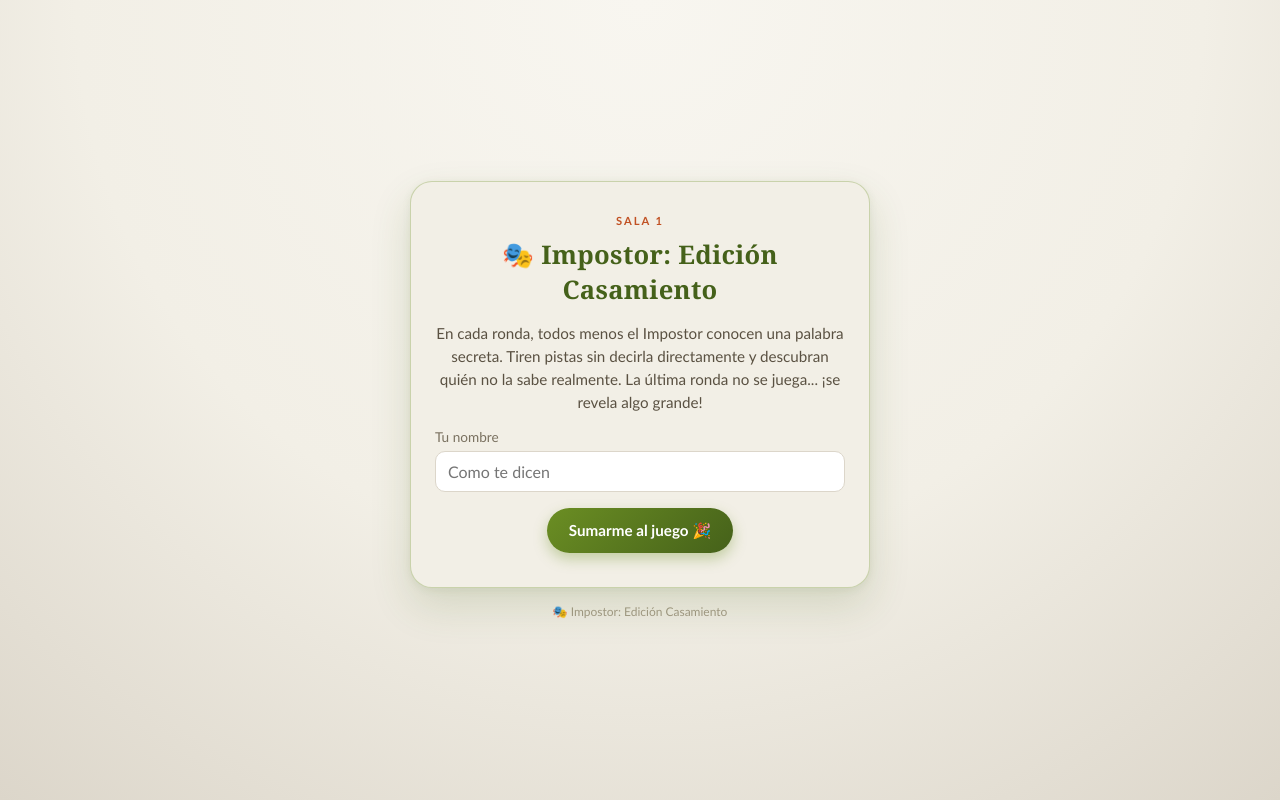
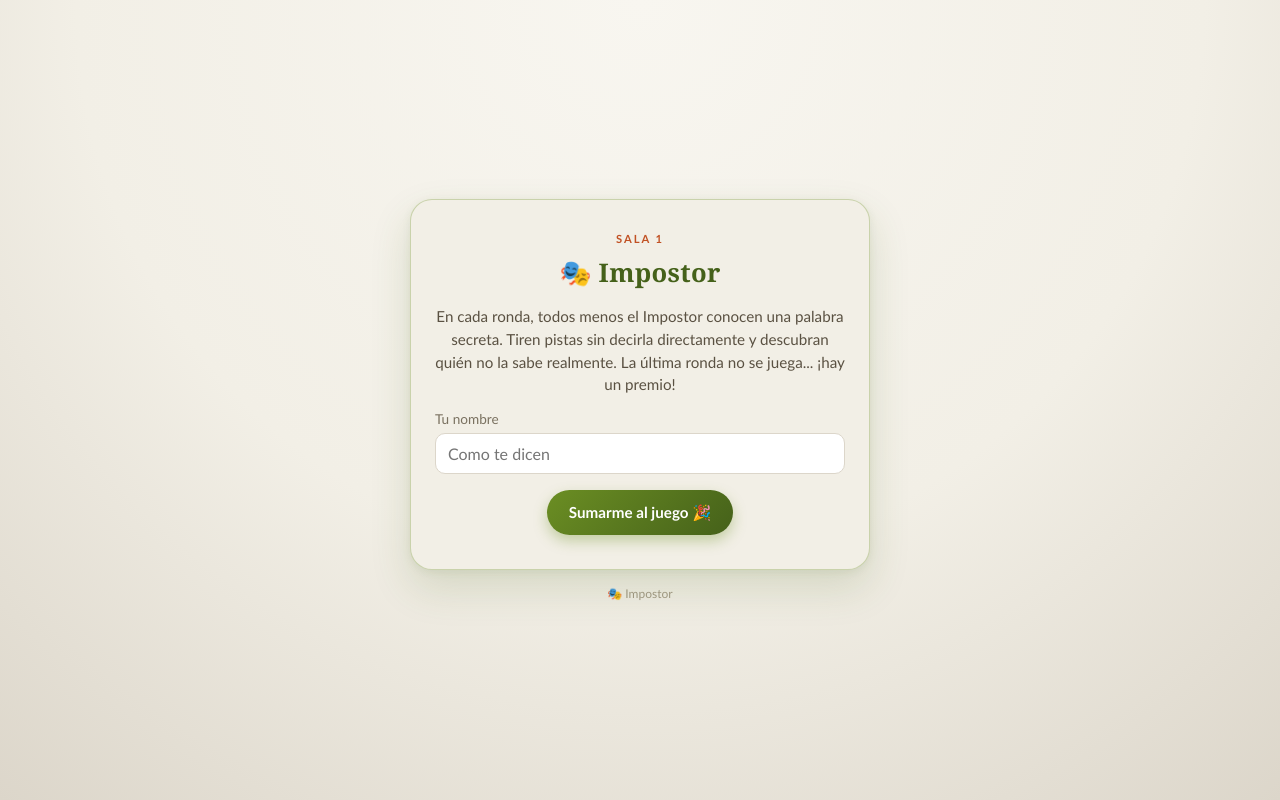
Before and after one commit to brunojpieruzzi/elImpostor, a Next.js app: page /join/1 in a window 1280 px wide. Built offline with nearby package versions, Linux system fonts and the light colour scheme.

Commit message:
Remove wedding branding from pre-reveal copy
Title, intro text and metadata no longer hint at a wedding; the final
round is framed generically as a prize reveal instead.

Co-Authored-By: Claude Sonnet 5 <noreply@anthropic.com>

```diff
--- a/app/host/page.js
+++ b/app/host/page.js
@@ -142,7 +142,7 @@ export default function HostPage() {
     return (
       <div className="screen">
         <div className="eyebrow">Panel del anfitrión</div>
-        <h1>🎭 Impostor: Edición Casamiento</h1>
+        <h1>🎭 Impostor</h1>
         <p>
           Creá una sala y compartí el QR con tus invitados. Cada uno entra
           desde su propio celular.
--- a/app/join/[code]/JoinClient.js
+++ b/app/join/[code]/JoinClient.js
@@ -103,11 +103,11 @@ export default function JoinClient({ code }) {
     return (
       <div className="screen">
         <div className="eyebrow">Sala {code}</div>
-        <h1>🎭 Impostor: Edición Casamiento</h1>
+        <h1>🎭 Impostor</h1>
         <p>
           En cada ronda, todos menos el Impostor conocen una palabra secreta.
           Tiren pistas sin decirla directamente y descubran quién no la sabe
-          realmente. La última ronda no se juega... ¡se revela algo grande!
+          realmente. La última ronda no se juega... ¡hay un premio!
         </p>
         <form onSubmit={submitJoin}>
           <label htmlFor="playerName">Tu nombre</label>
--- a/app/layout.js
+++ b/app/layout.js
@@ -1,8 +1,8 @@
 import './globals.css';
 
 export const metadata = {
-  title: '🎭 Impostor: Edición Casamiento',
-  description: 'Un juego para descubrir el gran secreto',
+  title: '🎭 Impostor',
+  description: 'Un juego de pistas, votos y un gran premio final',
 };
 
 export const viewport = {
@@ -16,7 +16,7 @@ export default function RootLayout({ children }) {
       <body>
         <div id="confetti-layer" />
         <div className="app">{children}</div>
-        <footer className="site-footer">🎭 Impostor: Edición Casamiento</footer>
+        <footer className="site-footer">🎭 Impostor</footer>
       </body>
     </html>
   );
--- a/app/page.js
+++ b/app/page.js
@@ -19,12 +19,12 @@ export default function HomePage() {
 
   return (
     <div className="screen">
-      <div className="eyebrow">Impostor: Edición Casamiento</div>
+      <div className="eyebrow">Ronda de impostores</div>
       <h1>🎭 ¿Quién es el Impostor?</h1>
       <p>
         En cada ronda todos reciben la misma palabra secreta... menos el
         Impostor. Tiren pistas sin decirla directamente y voten a quién
-        sospechan. La última ronda no se juega — ¡se revela algo grande!
+        sospechan. La última ronda no se juega — ¡hay un premio!
       </p>
       <p className="small">
         Cada invitado juega desde su propio celular. El anfitrión arma la sala
```
